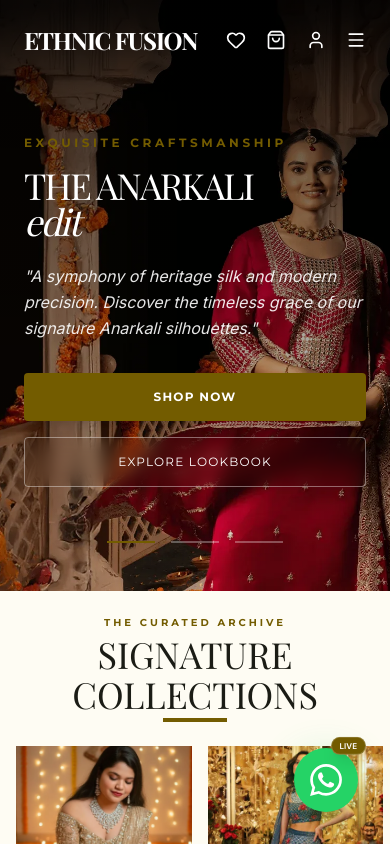
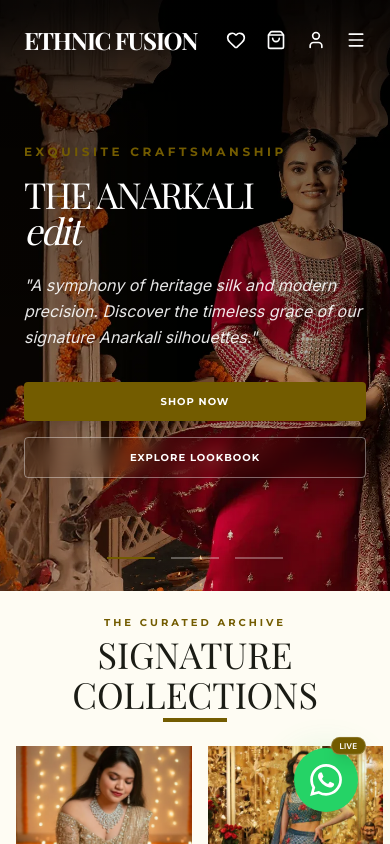
Before and after one commit to 12vaibhav/Ethnic-Fusion, a React (Vite) app: page / in a window 390 px wide. Shown: the top 844 px of the page. Built offline with nearby package versions, Linux system fonts and the light colour scheme; a web font is replaced by a local one.

Commit message:
Refine header title for mobile and hero section refinements

```diff
--- a/src/components/Navbar.tsx
+++ b/src/components/Navbar.tsx
@@ -68,7 +68,7 @@ export default function Navbar({ isCartOpen, setIsCartOpen, isWishlistOpen, setI
             to="/"
             aria-label="Ethnic Fusion Home"
             className={cn(
-              'font-headline text-2xl font-bold tracking-tighter uppercase focus-visible:outline-2 focus-visible:outline-offset-4 focus-visible:outline-tertiary',
+              'font-headline text-2xl font-bold tracking-tighter uppercase whitespace-nowrap focus-visible:outline-2 focus-visible:outline-offset-4 focus-visible:outline-tertiary',
               isScrolled || !isHome ? 'text-primary' : 'text-white'
             )}
           >
@@ -162,7 +162,7 @@ export default function Navbar({ isCartOpen, setIsCartOpen, isWishlistOpen, setI
             className="fixed inset-0 bg-white z-[110] flex flex-col p-8"
           >
             <div className="flex justify-between items-center mb-12">
-              <span className="font-headline text-xl font-bold text-primary italic uppercase">Ethnic Fusion</span>
+              <span className="font-headline text-xl font-bold text-primary italic uppercase whitespace-nowrap">Ethnic Fusion</span>
               <button
                 onClick={() => setIsMobileMenuOpen(false)}
                 aria-label="Close Mobile Menu"
--- a/src/pages/Home.tsx
+++ b/src/pages/Home.tsx
@@ -65,19 +65,19 @@ export default function Home() {
             className="flex flex-col sm:flex-row gap-4 md:gap-6"
           >
             <Link to="/collections" className="w-full sm:w-auto">
-              <button className="w-full sm:w-auto bg-tertiary text-white px-8 md:px-12 py-4 md:py-5 rounded-sm font-label uppercase tracking-widest hover:bg-white hover:text-primary transition-all duration-500 text-xs md:text-sm font-bold shadow-xl">
+              <button className="w-full sm:w-auto bg-tertiary text-white px-6 md:px-10 py-3 md:py-4 rounded-sm font-label uppercase tracking-widest hover:bg-white hover:text-primary transition-all duration-500 text-[10px] md:text-xs font-bold shadow-xl">
                 Shop Now
               </button>
             </Link>
             <Link to="/lookbook" className="w-full sm:w-auto">
-              <button className="w-full sm:w-auto border border-white/40 text-white px-8 md:px-12 py-4 md:py-5 rounded-sm font-label uppercase tracking-widest hover:bg-white/10 transition-all duration-300 backdrop-blur-sm text-xs md:text-sm">
+              <button className="w-full sm:w-auto border border-white/40 text-white px-6 md:px-10 py-3 md:py-4 rounded-sm font-label uppercase tracking-widest hover:bg-white/10 transition-all duration-300 backdrop-blur-sm text-[10px] md:text-xs font-bold">
                 Explore Lookbook
               </button>
             </Link>
           </motion.div>
         </div>
 
-        <div className="absolute bottom-12 left-1/2 -translate-x-1/2 flex gap-4 z-20">
+        <div className="absolute bottom-8 left-1/2 -translate-x-1/2 flex gap-4 z-20">
           <div className="w-12 h-[2px] bg-tertiary cursor-pointer"></div>
           <div className="w-12 h-[2px] bg-white/30 cursor-pointer hover:bg-white/60"></div>
           <div className="w-12 h-[2px] bg-white/30 cursor-pointer hover:bg-white/60"></div>
```
